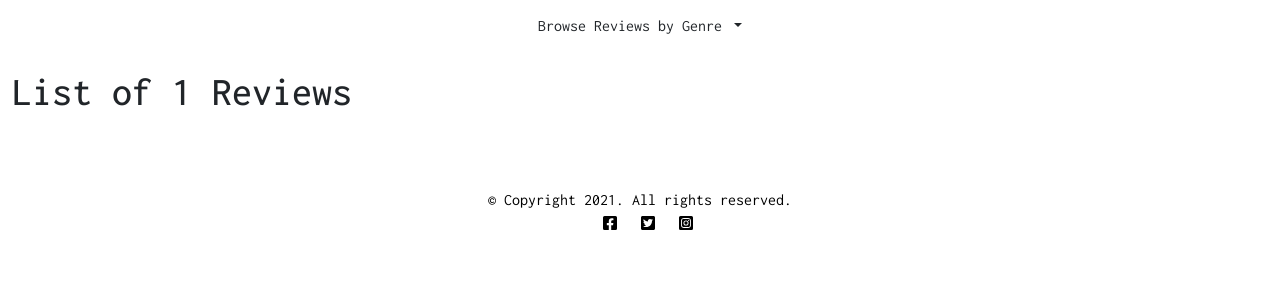
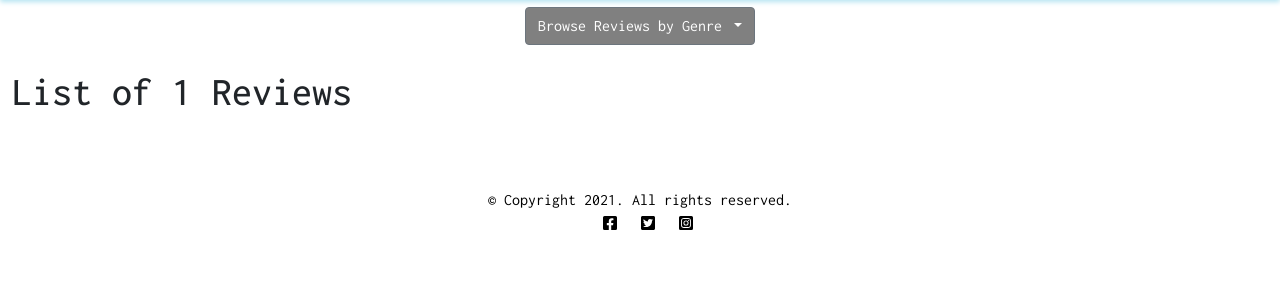
Before and after one commit to cornishcoder1/the_paper_lounge, a Django app: page /genre/1 in a window 1280 px wide. Shown: the part 61-361 px from the top of the page. Run offline with Django 3.2, Linux system fonts and the light colour scheme; data that the repository does not hold is empty; some libraries are stand-ins or nearby versions.

Commit message:
Re-position hero image, style genre dropdown button

```diff
--- a/static/css/style.css
+++ b/static/css/style.css
@@ -6,10 +6,17 @@ body {
 
 .nav-bg {
     background: #B4E4F1;
+    box-shadow: 0px 2px 5px #B4E4F1;
 }
 
 .navbar {
    font-size: larger;
+
+}
+
+#dropdownMenuButton {
+    opacity: none;
+    background: grey;
 
 }
 
@@ -24,8 +31,10 @@ body {
     background-size: cover;
     display: flex;
     align-items: center;
-    justify-content: center;
+    justify-content:center;
+    background-position: top;
     position: relative;
+
 }
 
 .btn-like {
--- a/templates/genre_dropdown.html
+++ b/templates/genre_dropdown.html
@@ -2,7 +2,7 @@
     <!-- Dropdown button item based on code from 'Learn Django - Building a
     Simple Blog Categories Feature' by Very Academy (README code reference no.3) -->
     <div class="dropdown">
-        <button class="btn dropdown-toggle" type="button" id="dropdownMenuButton" data-bs-toggle="dropdown" aria-haspopup="true" aria-expanded="false">
+        <button class="btn btn-secondary dropdown-toggle" type="button" id="dropdownMenuButton" data-bs-toggle="dropdown" aria-haspopup="true" aria-expanded="false">
             Browse Reviews by Genre
         </button>
         <div class="dropdown-menu" aria-labelledby="dropdownMenuButton">
```
